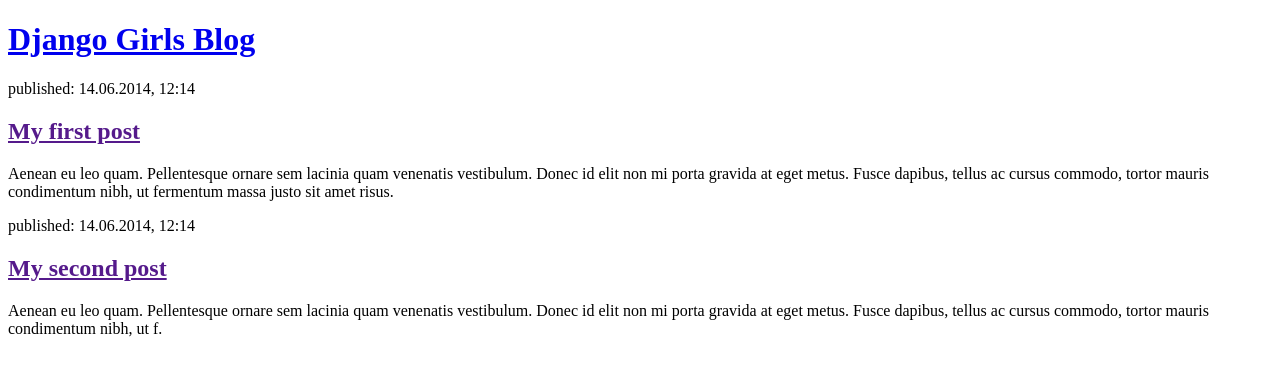
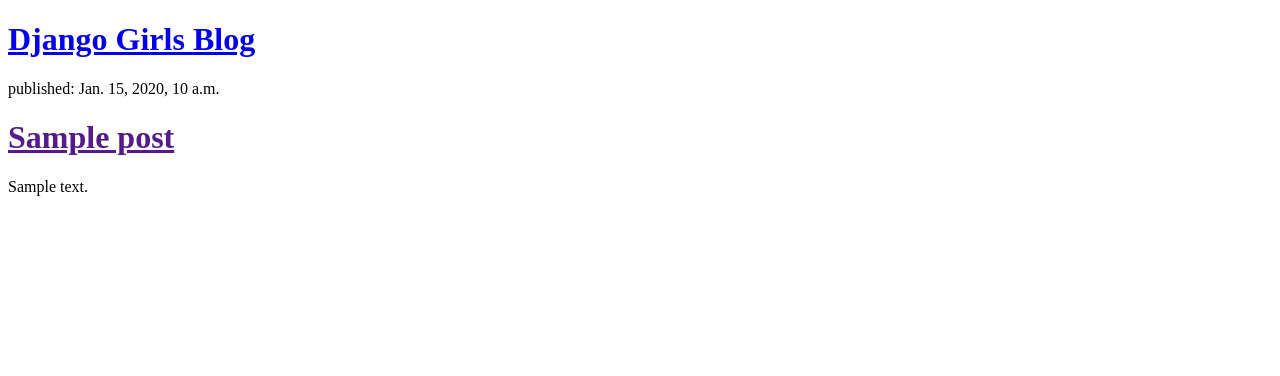
Before and after one commit to dachagaoswald/my-first-blog, a Django app: template blog/templates/blog/post_list.html in a window 1280 px wide. Shown: the top 376 px of the page. Run offline with Django 3.2, Linux system fonts and the light colour scheme; the template is opened without the code that fills it: values that come from a table or form of the project are taken from there, others are empty; tables that the repository leaves empty hold one stand-in row (values such as "Sample post").

Commit message:
Modified templates to display posts from database.

```diff
--- a/blog/models.py
+++ b/blog/models.py
@@ -1,10 +1,10 @@
 from django.db import models
 from django.utils import timezone
 
+
 # Create your models here.
-
 class Post(models.Model):
-	author = models.ForeignKey('auth.User', on_delete=models.CASCADE)
+	Author = models.ForeignKey('auth.User', on_delete=models.CASCADE)
 	title = models.CharField(max_length=200)
 	text = models.TextField()
 	created_date = models.DateTimeField(
@@ -13,9 +13,10 @@ class Post(models.Model):
 		blank=True, null=True)
 
 
+
 	def publish(self):
-		self.published_date = timezone.now ()
+		self.published_date = timezone.now()
 		self.save()
 
-	def __init__(self):
+	def __str__(self):
 		return self.title
--- a/blog/templates/blog/post_list.html
+++ b/blog/templates/blog/post_list.html
@@ -4,18 +4,16 @@
 		<title>Django Girls blog</title>
 	</head>
 	<body>
+
 		<div>
 			<h1><a href="/">Django Girls Blog</a></h1>
 		</div>
-		<div>
-			<p>published: 14.06.2014, 12:14</p>
-			<h2><a href="">My first post</a></h2>
-			<p>Aenean eu leo quam. Pellentesque ornare sem lacinia quam venenatis vestibulum. Donec id elit non mi porta gravida at eget metus. Fusce dapibus, tellus ac cursus commodo, tortor mauris condimentum nibh, ut fermentum massa justo sit amet risus.</p>
-		</div>
+		{% for post in posts %}
 			<div>
-				<p>published: 14.06.2014, 12:14</p>
-				<h2><a href="">My second post</a></h2>
-				<p>Aenean eu leo quam. Pellentesque ornare sem lacinia quam venenatis vestibulum. Donec id elit non mi porta gravida at eget metus. Fusce dapibus, tellus ac cursus commodo, tortor mauris condimentum nibh, ut f.</p>
-			</div>
+				<p>published: {{ post.published_date }}</p>
+				<h1><a href="">{{ post.title }}</a></h1>
+				<p>{{ post.text|linebreaksbr }}</p>
+			</div>{% endfor %}
+
 	</body>
 </html>
--- a/blog/views.py
+++ b/blog/views.py
@@ -1,5 +1,8 @@
 from django.shortcuts import render
+from django.utils import timezone
+from .models import Post
 
 # Create your views here.
 def post_list(request):
-	return render (request,'blog/post_list.html',{})
+	posts = Post.objects.filter(published_date__lte=timezone.now()).order_by('published_date')
+	return render (request,'blog/post_list.html',{'posts': posts})
```
